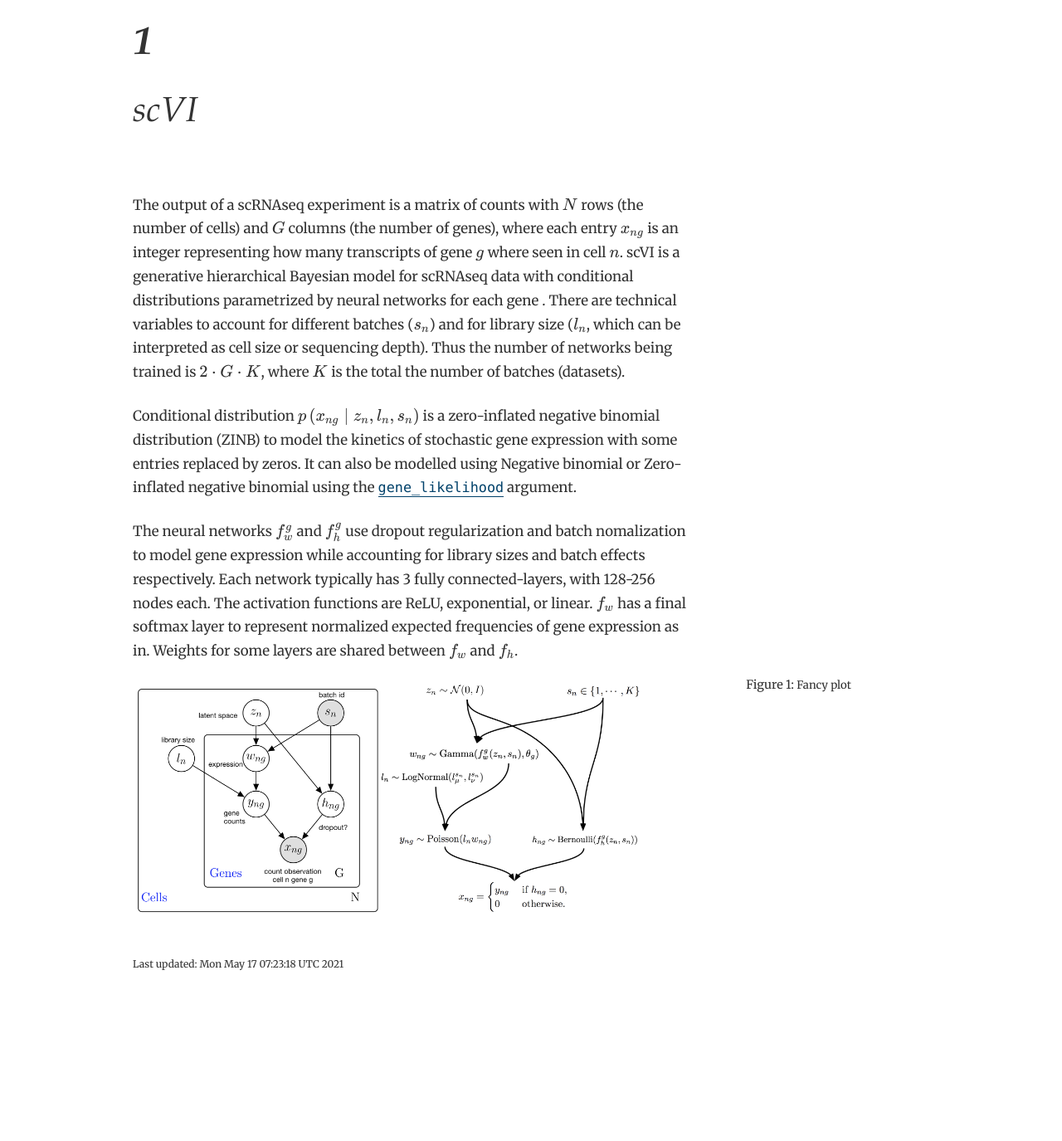
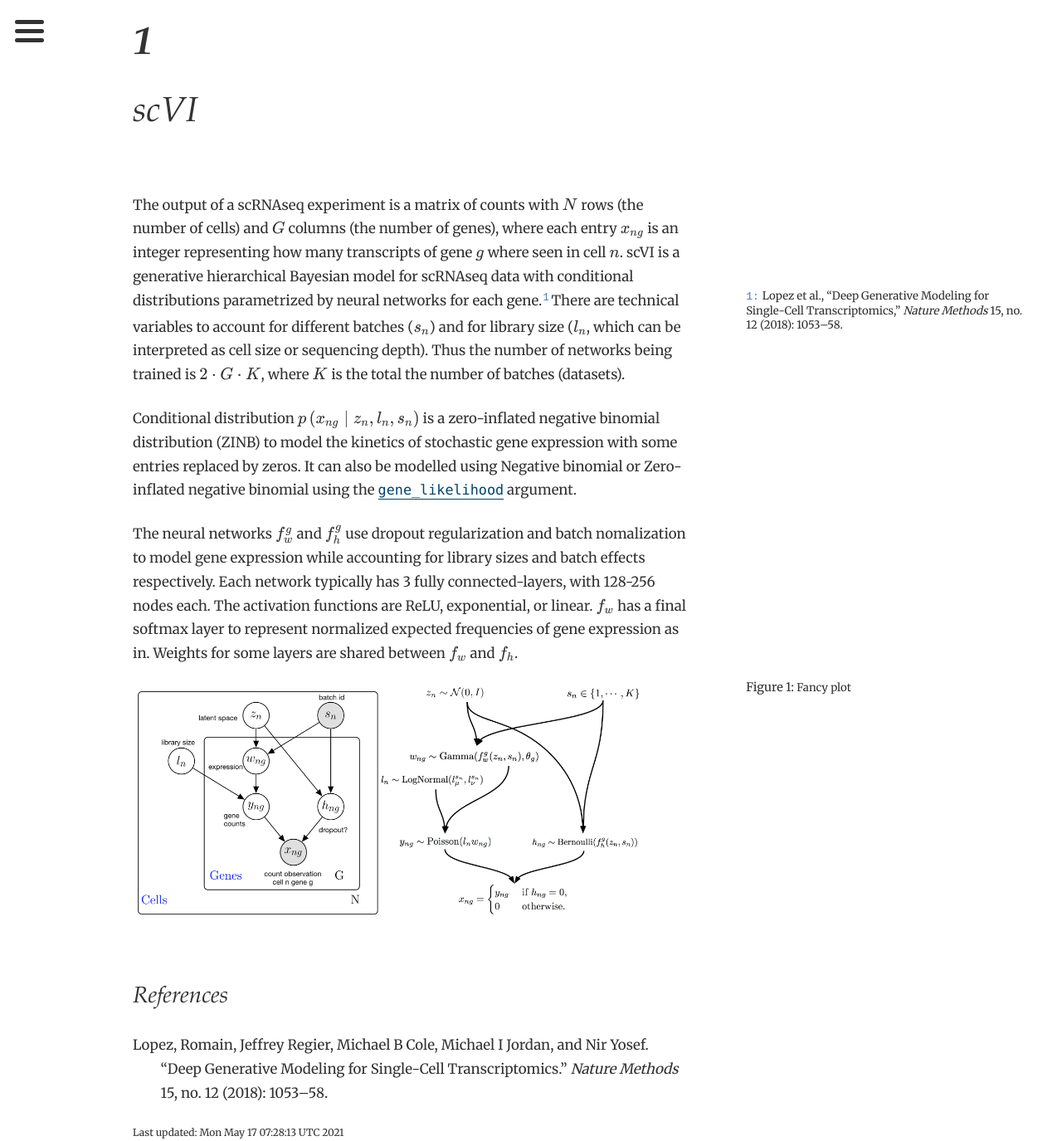
Before and after one commit to adamgayoso/scvi-tools-handbook, a plain HTML site: page scvi.html in a window 1280 px wide. Shown: the whole page at 83% size. Before the commit the page ends 1177 px from the top, so only its background shows below. Drawn offline with nearby package versions, Linux system fonts and the light colour scheme.

Commit message:
Deploying to main from  @ a9fb0ae896e1deb53348e3e5581fb5fc4b18f23a 🚀

```diff
--- a/scvi.html
+++ b/scvi.html
@@ -44,17 +44,40 @@
 
 
 
+<div id="collapsiblemenu">
+  <button class="collapsible">
+    <div class="shortthickbar"></div>
+    <div class="shortthickbar"></div>
+    <div class="shortthickbar"></div>
+  </button>
+  <div class="content">
+    <ul>
+    <li><a href="index.html">Home</a></li>
+    </ul>
+    <ul>
+    <li><a href="#bibliography">References</a></li>
+    </ul>
+  </div>
+</div>
 
 
-<p>The output of a scRNAseq experiment is a matrix of counts with&nbsp;<span class="math inline">N</span> rows (the number of cells) and&nbsp;<span class="math inline">G</span> columns (the number of genes), where each entry&nbsp;<span class="math inline">x_{ng}</span> is an integer representing how many transcripts of gene&nbsp;<span class="math inline">g</span> where seen in cell&nbsp;<span class="math inline">n</span>. scVI is a generative hierarchical Bayesian model for scRNAseq data with conditional distributions parametrized by neural networks for each gene . There are technical variables to account for different batches (<span class="math inline">s_n</span>) and for library size (<span class="math inline">l_n</span>, which can be interpreted as cell size or sequencing depth). Thus the number of networks being trained is&nbsp;<span class="math inline">2 \cdot G \cdot K</span>, where&nbsp;<span class="math inline">K</span> is the total the number of batches (datasets).</p>
+<p>The output of a scRNAseq experiment is a matrix of counts with&nbsp;<span class="math inline">N</span> rows (the number of cells) and&nbsp;<span class="math inline">G</span> columns (the number of genes), where each entry&nbsp;<span class="math inline">x_{ng}</span> is an integer representing how many transcripts of gene&nbsp;<span class="math inline">g</span> where seen in cell&nbsp;<span class="math inline">n</span>. scVI is a generative hierarchical Bayesian model for scRNAseq data with conditional distributions parametrized by neural networks for each gene.<span class="citation" data-cites="scvi"><span><label for="sn-0" class="margin-toggle sidenote-number"></label><input type="checkbox" id="sn-0" class="margin-toggle" /><span class="sidenote">Lopez et al., <span>“Deep Generative Modeling for Single-Cell Transcriptomics,”</span> <em>Nature Methods</em> 15, no. 12 (2018): 1053–58.</span></span></span> There are technical variables to account for different batches (<span class="math inline">s_n</span>) and for library size (<span class="math inline">l_n</span>, which can be interpreted as cell size or sequencing depth). Thus the number of networks being trained is&nbsp;<span class="math inline">2 \cdot G \cdot K</span>, where&nbsp;<span class="math inline">K</span> is the total the number of batches (datasets).</p>
 <p>Conditional distribution&nbsp;<span class="math inline">p\left(x_{n g} \mid z_{n}, l_n, s_n \right)</span> is a zero-inflated negative binomial distribution (ZINB) to model the kinetics of stochastic gene expression with some entries replaced by zeros. It can also be modelled using Negative binomial or Zero-inflated negative binomial using the <a href="https://docs.scvi-tools.org/en/stable/_modules/scvi/model/_scvi.html"><code>gene_likelihood</code></a> argument.</p>
 <p>The neural networks&nbsp;<span class="math inline">f^g_{w}</span> and&nbsp;<span class="math inline">f^g_{h}</span> use dropout regularization and batch nomalization to model gene expression while accounting for library sizes and batch effects respectively. Each network typically has 3 fully connected-layers, with 128-256 nodes each. The activation functions are ReLU, exponential, or linear.&nbsp;<span class="math inline">f_{w}</span> has a final softmax layer to represent normalized expected frequencies of gene expression as in. Weights for some layers are shared between&nbsp;<span class="math inline">f_{w}</span> and&nbsp;<span class="math inline">f_{h}</span>.</p>
 <figure>
 <img src="assets/scvi_annotated_graphical_model.png" alt="Fancy plot" /><figcaption aria-hidden="true">Fancy plot</figcaption>
 </figure>
+<section id="bibliography" class="level1 unnumbered">
+<h1 class="unnumbered">References</h1>
+<div id="refs" class="references csl-bib-body hanging-indent" role="doc-bibliography">
+<div id="ref-scvi" class="csl-entry" role="doc-biblioentry">
+Lopez, Romain, Jeffrey Regier, Michael B Cole, Michael I Jordan, and Nir Yosef. <span>“Deep Generative Modeling for Single-Cell Transcriptomics.”</span> <em>Nature Methods</em> 15, no. 12 (2018): 1053–58.
+</div>
+</div>
+</section>
 
 <div id="lastupdate">
-Last updated: Mon May 17 07:23:18 UTC 2021
+Last updated: Mon May 17 07:28:13 UTC 2021
 </div>
 </article>
 
```
Also changed, not shown: chapter1.html (+1 -1 lines), chapter2.html (+1 -1 lines), chapter3.html (+1 -1 lines), index.html (+1 -1 lines), introduction.html (+1 -1 lines), 6 other files.
